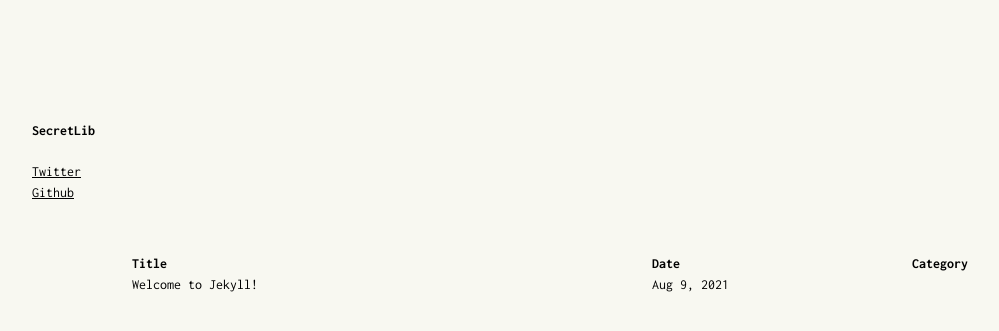
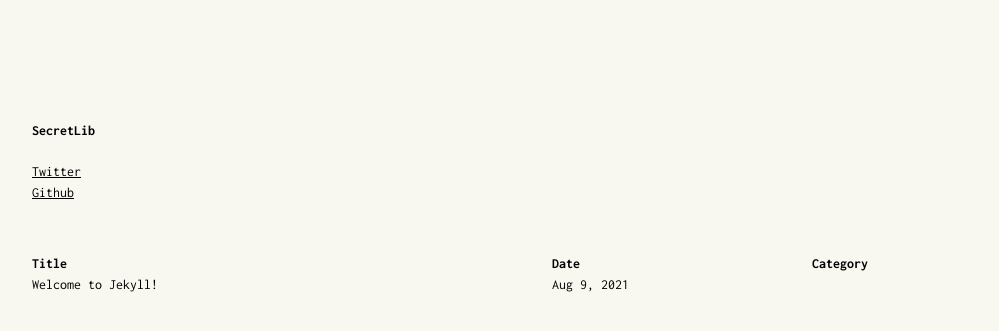
Before and after one commit to NeonSkylar69/NeonSkylar69.github.io, a Jekyll site: the page built from index.html, in a window 1280 px wide. Shown: the top 331 px of the page, without its empty margins (88-1087 px from the left). Built offline with Jekyll 4.4.1, drawn with Linux system fonts in a browser that asks for light colours.

Commit message:
responsivefix
row.css

```diff
--- a/_sass/rows.scss
+++ b/_sass/rows.scss
@@ -73,6 +73,15 @@
 
 // media queries
 @include media-query($on-laptop) {
+  .rows {
+    position: relative;
+    width: 100%;
+    margin: 0;
+    margin-top: 50px;
+    padding: 0;
+    list-style: none;
+  }
+
   .row__post {
       &:hover {
       * {
@@ -113,6 +122,14 @@
 }
 
 @include media-query($on-palm) {
+  .rows {
+    position: relative;
+    width: 100%;
+    margin: 0;
+    margin-top: 50px;
+    padding: 0;
+    list-style: none;
+  }
   .row__cols,
   .row__post {
     margin: 0;
```
